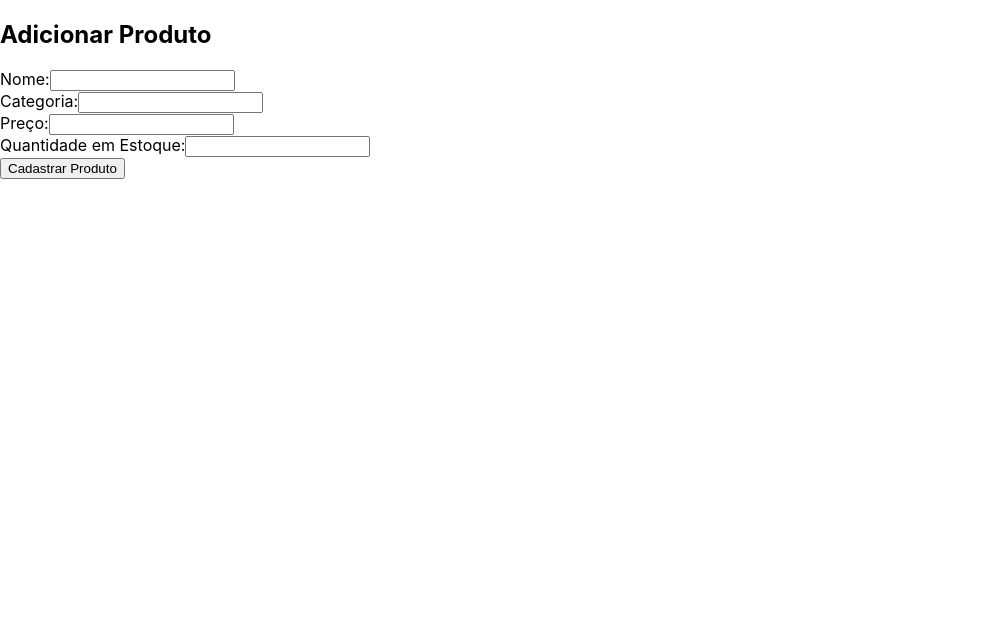
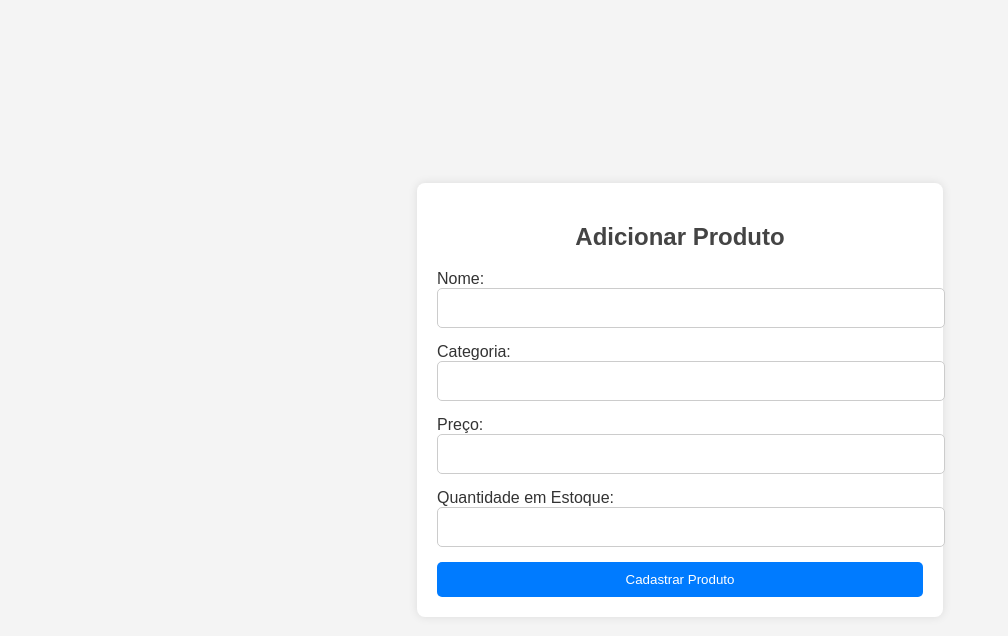
Before and after one commit to Diogozap/Gerenciador_de_Produtos, a React (Create React App) app: page /add in a window 1280 px wide. Shown: the top 636 px of the page, without its empty margins (0-1008 px from the left). Built offline with nearby package versions, Linux system fonts and the light colour scheme.

Commit message:
Update App.css

```diff
--- a/src/App.css
+++ b/src/App.css
@@ -1,38 +1,98 @@
-.App {
+body {
+    font-family: Arial, sans-serif;
+    margin: 0;
+    padding: 0;
+    background-color: #f4f4f4;
+    color: #333;
+    display: flex;
+    justify-content: center;
+    align-items: center;
+    min-height: 100vh;
+}
+
+.container {
+    max-width: 600px;
+    width: 100%;
+    margin: 20px;
+    padding: 20px;
+    background-color: #fff;
+    border-radius: 8px;
+    box-shadow: 0 0 10px rgba(0, 0, 0, 0.1);
+}
+
+h1,
+h2 {
+    color: #444;
     text-align: center;
 }
 
-.App-logo {
-    height: 40vmin;
-    pointer-events: none;
+a {
+    text-decoration: none;
+    color: #007bff;
 }
 
-@media (prefers-reduced-motion: no-preference) {
-    .App-logo {
-        animation: App-logo-spin infinite 20s linear;
+a:hover {
+    text-decoration: underline;
+}
+
+button {
+    background-color: #007bff;
+    color: #fff;
+    border: none;
+    padding: 10px 15px;
+    border-radius: 5px;
+    cursor: pointer;
+    transition: background-color 0.3s;
+    width: 100%;
+}
+
+button:hover {
+    background-color: #0056b3;
+}
+
+form {
+    display: flex;
+    flex-direction: column;
+}
+
+form div {
+    margin-bottom: 15px;
+}
+
+input[type="text"],
+input[type="number"] {
+    padding: 10px;
+    border: 1px solid #ccc;
+    border-radius: 5px;
+    font-size: 16px;
+    width: 100%;
+}
+
+input[type="text"]:focus,
+input[type="number"]:focus {
+    border-color: #007bff;
+    outline: none;
+}
+
+.product-item {
+    border: 1px solid #ddd;
+    padding: 10px;
+    margin: 10px 0;
+    border-radius: 5px;
+    transition: box-shadow 0.3s;
+}
+
+.product-item:hover {
+    box-shadow: 0 2px 10px rgba(0, 0, 0, 0.2);
+}
+
+@media (max-width: 600px) {
+    .container {
+        margin: 10px;
+        padding: 15px;
+    }
+
+    button {
+        width: 100%;
     }
 }
-
-.App-header {
-    background-color: #282c34;
-    min-height: 100vh;
-    display: flex;
-    flex-direction: column;
-    align-items: center;
-    justify-content: center;
-    font-size: calc(10px + 2vmin);
-    color: white;
-}
-
-.App-link {
-    color: #61dafb;
-}
-
-@keyframes App-logo-spin {
-    from {
-        transform: rotate(0deg);
-    }
-    to {
-        transform: rotate(360deg);
-    }
-}
```
